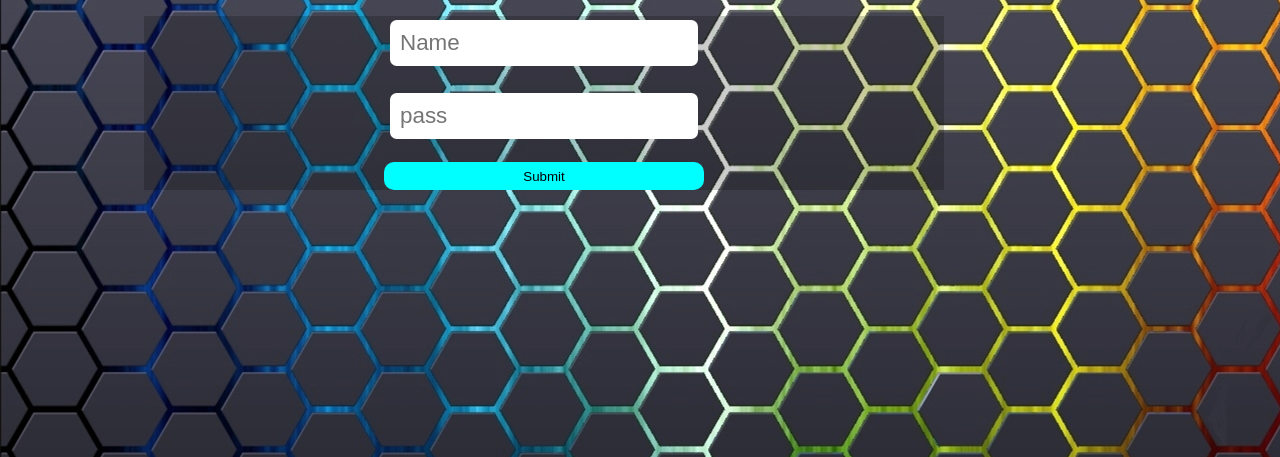
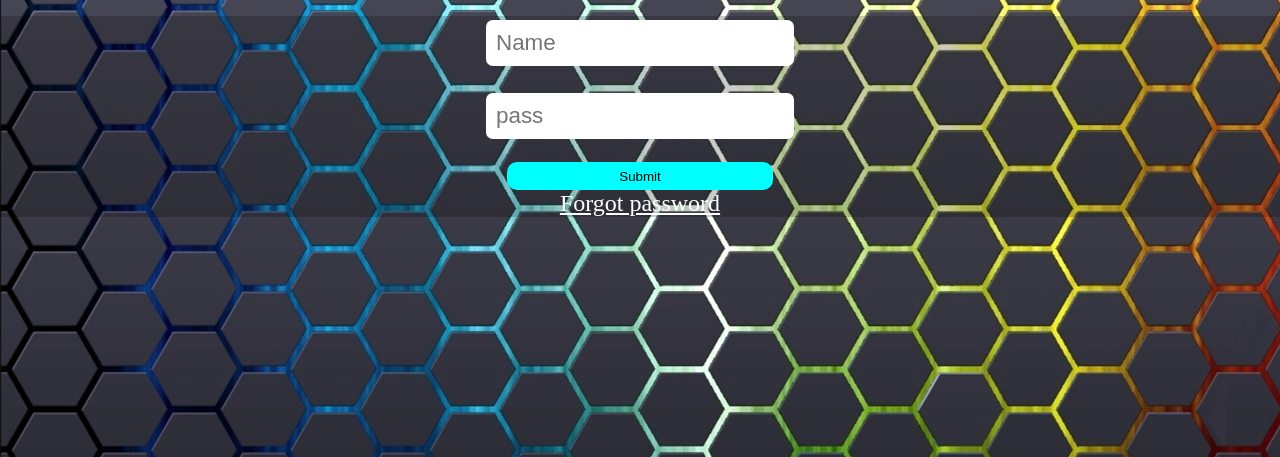
Before and after one commit to blackfire122-start122/kinoteatr, a Django app: page /users/login in a window 1280 px wide. Shown: the part 128-585 px from the top of the page. Run offline with Django 3.2, Linux system fonts and the light colour scheme; data comes from the database, SQL or seed files in the repository; both versions use the stored data as it was after the commit.

Commit message:
email reset password

```diff
--- a/films/models.py
+++ b/films/models.py
@@ -48,7 +48,7 @@ class Type(models.Model):
 class Comments(models.Model):
     user = models.ForeignKey('users.User',on_delete=models.CASCADE)
     comment = models.TextField(null=True,blank=True)
-    parent = models.ForeignKey("self",on_delete=models.CASCADE,null=True,blank=True)
+    parent = models.ForeignKey("self",on_delete=models.CASCADE,blank=True)
 
     def __str__(self):
         return self.comment
@@ -64,9 +64,9 @@ class Films(models.Model):
     country = models.ManyToManyField(Country_film,blank=True)
     actors = models.ManyToManyField(Actor,blank=True)
     genres = models.ManyToManyField(Genre,blank=True)
-    typef = models.ForeignKey(Type,on_delete=models.CASCADE, null=True, blank=False)
+    typef = models.ForeignKey(Type,on_delete=models.CASCADE, blank=False)
     description = models.TextField(blank=True)
-    comments = models.ManyToManyField(Comments, null=True, blank=True)
+    comments = models.ManyToManyField(Comments, blank=True)
     file = models.FileField(upload_to='video/',default='')
 
     def __str__(self):
@@ -110,7 +110,7 @@ class Serials(models.Model):
     genres = models.ManyToManyField(Genre)
     typef = models.ForeignKey(Type,on_delete=models.CASCADE, blank=True)
     description = models.TextField()
-    comments = models.ManyToManyField(Comments, null=True, blank=True)
+    comments = models.ManyToManyField(Comments, blank=True)
     sezons = models.ManyToManyField(Sezons,blank=False)
 
     def __str__(self):
--- a/films/static/films/index.css
+++ b/films/static/films/index.css
@@ -241,10 +241,10 @@ body{
 	display:flex;
 	flex-direction: column;
 	background-color:rgba(0, 0, 0, 0.2);
-	width: 50em;
-	position: relative;
-	left: 10%;
-	margin: 1em;
+	position: absolute;
+	left: 0;
+	right: 0;
+	margin: 1em auto;
 	align-items: center;
 }
 
@@ -264,7 +264,7 @@ body{
 	background-color: white;
 }
 .btn_form{
-	width: 40%;
+	width: 20em;
 	border-radius: 10px;
 	padding: 0.5em;
 	border: none;
@@ -328,6 +328,11 @@ body{
 }
 .friends_img{
 	width: 100px;
+}
+.forgot_pass{
+	font-size: 1.5em;
+	color: white;
+	text-decoration: underline;
 }
 @media (max-width: 768px){
 	.req button{
--- a/kinoteatr/settings.py
+++ b/kinoteatr/settings.py
@@ -28,6 +28,7 @@ INSTALLED_APPS = [
     'users.apps.UsersConfig',
     'corsheaders',
     'channels',
+
 ]
 
 MIDDLEWARE = [
@@ -138,3 +139,4 @@ CHANNEL_LAYERS = {
 }
 
 AUTH_USER_MODEL = 'users.User'
+EMAIL_BACKEND = 'django.core.mail.backends.console.EmailBackend'
--- a/users/forms.py
+++ b/users/forms.py
@@ -1,5 +1,8 @@
 from .models import Country
-from django.contrib.auth.forms import UserCreationForm,AuthenticationForm,UserChangeForm
+from django.contrib.auth.forms import (UserCreationForm,
+								AuthenticationForm,
+								UserChangeForm,
+								PasswordResetForm)
 from django.forms import(ModelForm,
 						TextInput,
 						PasswordInput,
--- a/users/models.py
+++ b/users/models.py
@@ -16,10 +16,10 @@ class User(AbstractUser):
 	age = models.PositiveSmallIntegerField(default=0,null=True,blank=True)
 	img = models.ImageField(upload_to="user_img/",default="user_img/default.png",blank=False)
 	country = models.ForeignKey(Country, on_delete=models.CASCADE, null=True, blank=False)
-	like_films = models.ManyToManyField(Films, blank=True,null=True)
-	like_serials = models.ManyToManyField(Serials, blank=True,null=True)
+	like_films = models.ManyToManyField(Films, blank=True)
+	like_serials = models.ManyToManyField(Serials, blank=True)
 	friends = models.ManyToManyField("self", blank=True)
-	friends_want_add = models.ManyToManyField("self", null=True,blank=True,symmetrical=False)
+	friends_want_add = models.ManyToManyField("self",blank=True,symmetrical=False)
 
 	USERNAME_FIELD = 'username'
 	REQUIRED_FIELDS = []
--- a/users/static/users/media_log_sig.css
+++ b/users/static/users/media_log_sig.css
@@ -5,10 +5,6 @@
 	.req button{
 		position: relative;
 		font-size: 1.4em;
-	}
-	.form_user{
-		width: 30em;
-		left: 15%;
 	}
 }
 
@@ -20,8 +16,4 @@
 		text-align: left;
 		padding: 3px;
 	}
-	.form_user{
-		width: 19em;
-		left: 0%;
-	}
 }
--- a/users/templates/users/login.html
+++ b/users/templates/users/login.html
@@ -9,7 +9,10 @@
 				{{ form.username }}<br>
 				{{ form.password }}<br>
 				<span>{{ error }}</span>
+
 				<button type='Enter' class='btn_form btn-primary'>Submit</button>
+				<a class="forgot_pass" href="{% url 'password_reset' %}">Forgot password</a>
+
 			</form>
 		</main>
 		<link rel="stylesheet" href="{% static "users/media_log_sig.css" %}">
--- a/users/urls.py
+++ b/users/urls.py
@@ -1,6 +1,7 @@
 from django.conf.urls import url
 from django.urls import path, include
 from . import views
+from django.contrib.auth.views import PasswordResetConfirmView, PasswordResetDoneView, PasswordResetCompleteView
 
 urlpatterns = [
     path('', views.all_users, name='all_users'),
@@ -13,4 +14,8 @@ urlpatterns = [
     path('account/<str:user_name>', views.user, name='users'),
     path('login', views.login, name='users_log'),
     path('sigin', views.sigin, name='users_sigin'),
+    path("password_reset", views.password_reset_request, name="password_reset"),
+    path('password_reset_done', PasswordResetDoneView.as_view(template_name='users/passwords/password_reset_done.html'), name='password_reset_done'),
+    path('password_reset_confirm/<str:uidb64>/<str:token>', PasswordResetConfirmView.as_view(template_name='users/passwords/password_reset_confirm.html'), name='password_reset_confirm'),
+    path('password_reset_complete', PasswordResetCompleteView.as_view(template_name='users/passwords/password_reset_complete.html'), name='password_reset_complete')
 ]
--- a/users/views.py
+++ b/users/views.py
@@ -1,11 +1,10 @@
 from django.shortcuts import render, redirect
-from django.http import HttpResponseNotFound,JsonResponse,HttpResponseRedirect
+from django.http import HttpResponseNotFound,JsonResponse,HttpResponseRedirect,HttpResponse
 from users.models import *
 from films.models import *
 from films.views import user_ret
 from .forms import *
-from django.contrib.auth import get_user_model
-from django.contrib.auth import authenticate
+from django.contrib.auth import get_user_model, authenticate
 
 User = get_user_model()
 
@@ -90,6 +89,7 @@ def all_users(request):
     else:
         users = User.objects.all()[:50]
 
+
     return render(request,
     "users/all_users.html",
     {"genre":Genre.objects.all(),
@@ -169,7 +169,7 @@ def login(request):
         "str_genre":str_url_genre,
         "year":year,
         }
-)
+    )
 
 def sigin(request):
     error = ""
@@ -181,7 +181,7 @@ def sigin(request):
             request.session["id"] = user.id
             return redirect('/users/account/'+str(user.username))
         else:
-            form.error = error
+            error = form.errors
     form = RegisterForm()
 
     return render(request,
@@ -196,4 +196,42 @@ def sigin(request):
         "str_genre":str_url_genre,
         "year":year,
         }
-)
+    )
+
+
+from django.core.mail import send_mail, BadHeaderError
+from django.contrib.auth.forms import PasswordResetForm
+from django.template.loader import render_to_string
+from django.db.models.query_utils import Q
+from django.utils.http import urlsafe_base64_encode
+from django.contrib.auth.tokens import default_token_generator
+from django.utils.encoding import force_bytes
+
+def password_reset_request(request):
+    if request.method == "POST":
+        password_reset_form = PasswordResetForm(request.POST)
+
+        if password_reset_form.is_valid():
+            data = password_reset_form.cleaned_data['email']
+            associated_users = User.objects.filter(Q(email=data))
+            if associated_users.exists():
+                for user in associated_users:
+                    subject = "Password Reset Requested"
+                    email_template_name = "users/passwords/password_reset_email.txt"
+                    c = {
+                        "email":user.email,
+                        'domain':'127.0.0.1:8000',
+                        'site_name': 'Website',
+                        "uid": urlsafe_base64_encode(force_bytes(user.pk)),
+                        "user": user,
+                        'token': default_token_generator.make_token(user),
+                        'protocol': 'http',
+                    }
+                    email = render_to_string(email_template_name, c)
+                    try:
+                        send_mail(subject, email, 'gsambir519@gmail.com' , [user.email], fail_silently=False)
+                    except BadHeaderError:
+                        return HttpResponse('Invalid header found.')
+                    return redirect ("password_reset_done")
+    password_reset_form = PasswordResetForm()
+    return render(request=request, template_name="users/passwords/password_reset.html", context={"password_reset_form":password_reset_form})
```
Also changed, not shown: users/static/users/users.css (+8 -0 lines), users/templates/users/passwords/password_reset.html (added, +16 -0 lines), users/templates/users/passwords/password_reset_complete.html (added, +7 -0 lines), users/templates/users/passwords/password_reset_confirm.html (added, +17 -0 lines), users/templates/users/passwords/password_reset_done.html (added, +11 -0 lines), users/templates/users/passwords/password_reset_email.txt (added, +15 -0 lines), db.sqlite3, films/migrations/0025_auto_20211217_1646.py (added), users/migrations/0012_auto_20211217_1646.py (added).
